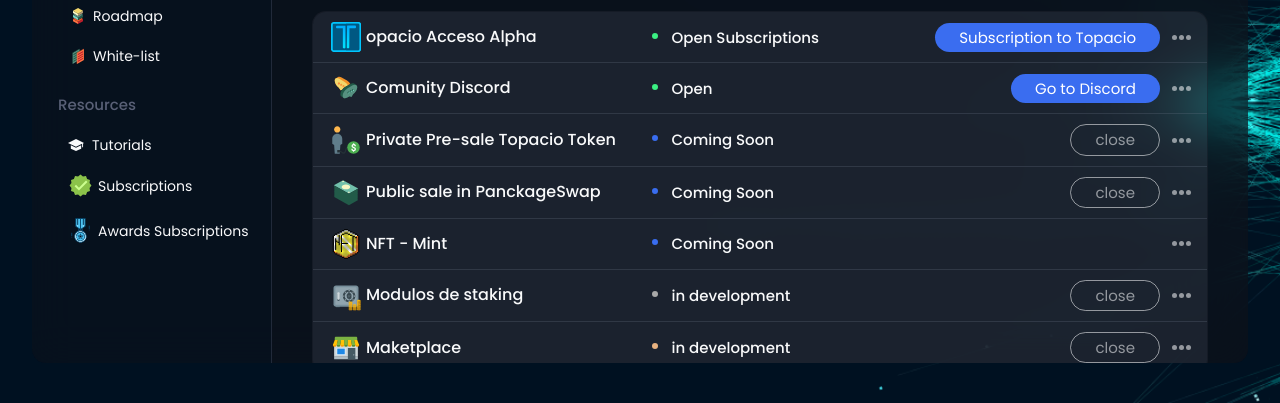
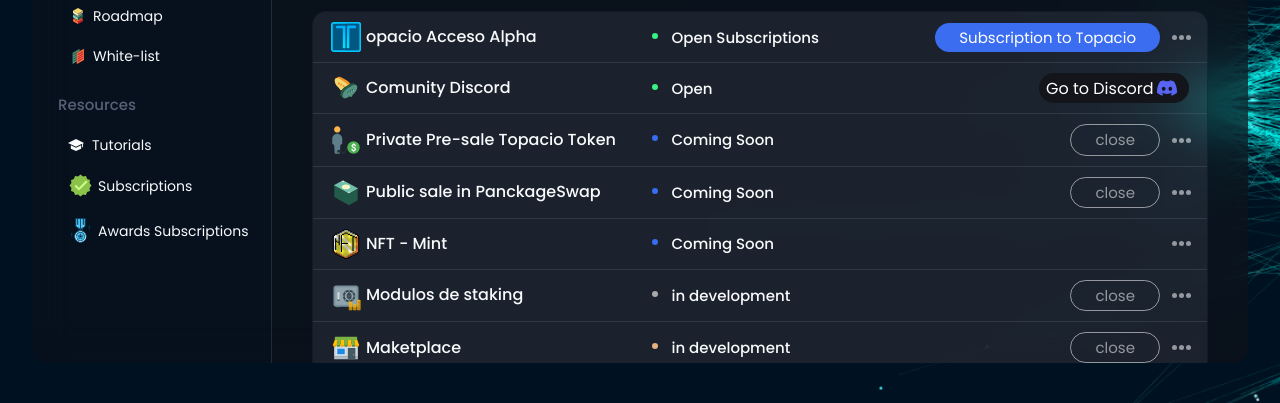
Before and after one commit to topaciotrade/subscription-page.github.io, a plain HTML site: page index.html in a window 1280 px wide. Shown: the part 397-800 px from the top of the page. Drawn offline with nearby package versions, Linux system fonts and the light colour scheme.

Commit message:
feat: btn discord

```diff
--- a/index.html
+++ b/index.html
@@ -177,14 +177,10 @@
                                     <span class="status-circle green"></span>
                                     Open</span>
                                 <div class="button-wrapper">
-                                    <button class="content-button status-button">Go to Discord</button>
-                                    <div class="menu">
-                                        <button class="dropdown">
-                                            <ul>
-                                                <li><a href="#">Learn more</a></li>
-                                            </ul>
-                                        </button>
-                                    </div>
+                                    <a class="no-decoration" href="https://discord.gg/gdCsDJ6gUf">
+                                        <button class="content-button status-button-discord btn-discord">Go to Discord <img src="./discord-icon-svgrepo-com.svg" class="svg-mini-20" alt="white-list"></button>
+                                    </a>
+
                                 </div>
                             </li>
                             <li class="adobe-product">
--- a/style.css
+++ b/style.css
@@ -918,3 +918,30 @@ body.light-mode .video-bg:before {
 .side-menu a:hover{
     background: linear-gradient(45deg, #08333f, transparent);
 }
+.btn-discord {
+    background-color: #13151a;
+    display: flex;
+    justify-content: space-between;
+    align-items: flex-end;
+    flex-flow: wrap;
+    margin: 0;
+    padding: 5px 7px;
+    min-width: 150px;
+    transition-duration: 0.5s;
+    text-decoration: none;
+}
+
+.btn-discord a img{
+  color: #fff;
+}
+
+a.no-decoration{
+    text-decoration: none;
+}
+
+.btn-discord:hover{
+    background: linear-gradient(45deg,#13151a,#08333f);
+}
+.btn-discord:hover img{
+      filter: drop-shadow(2px 4px 6px black) brightness(2);
+}
```
